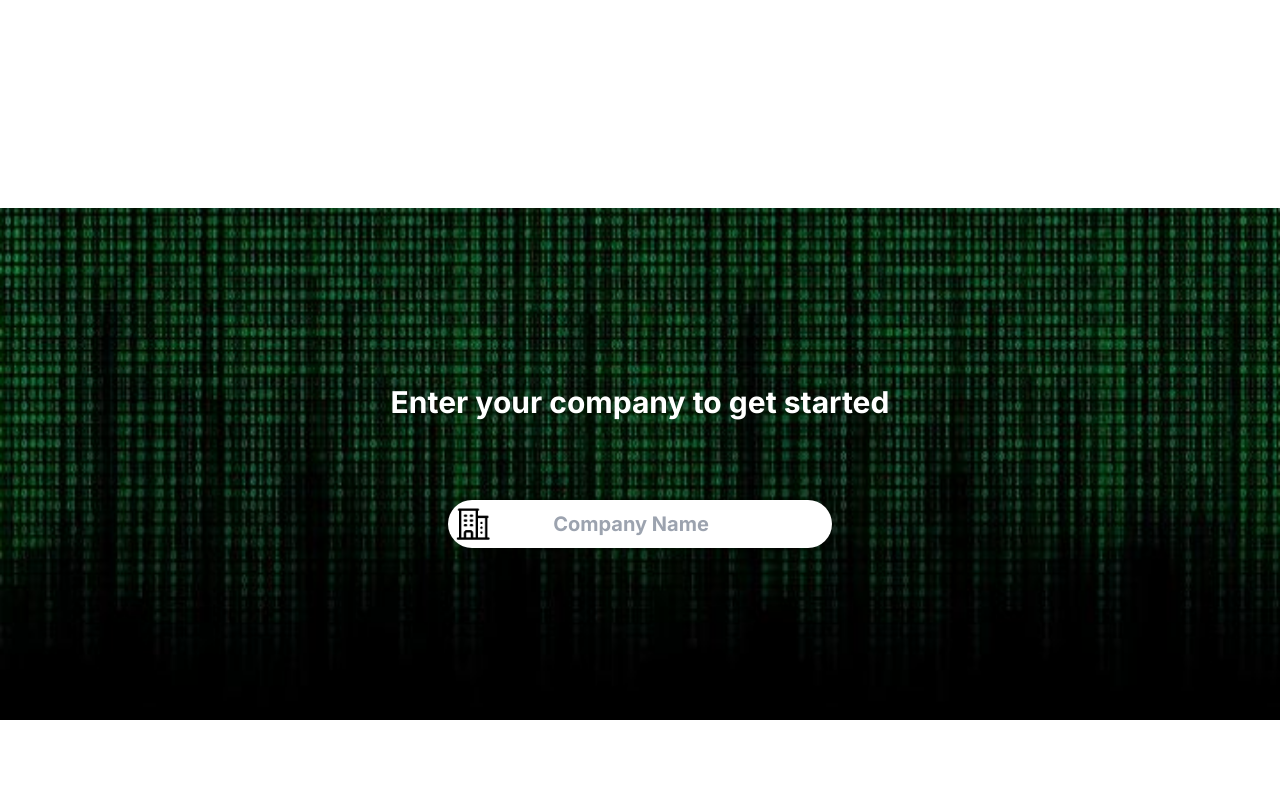
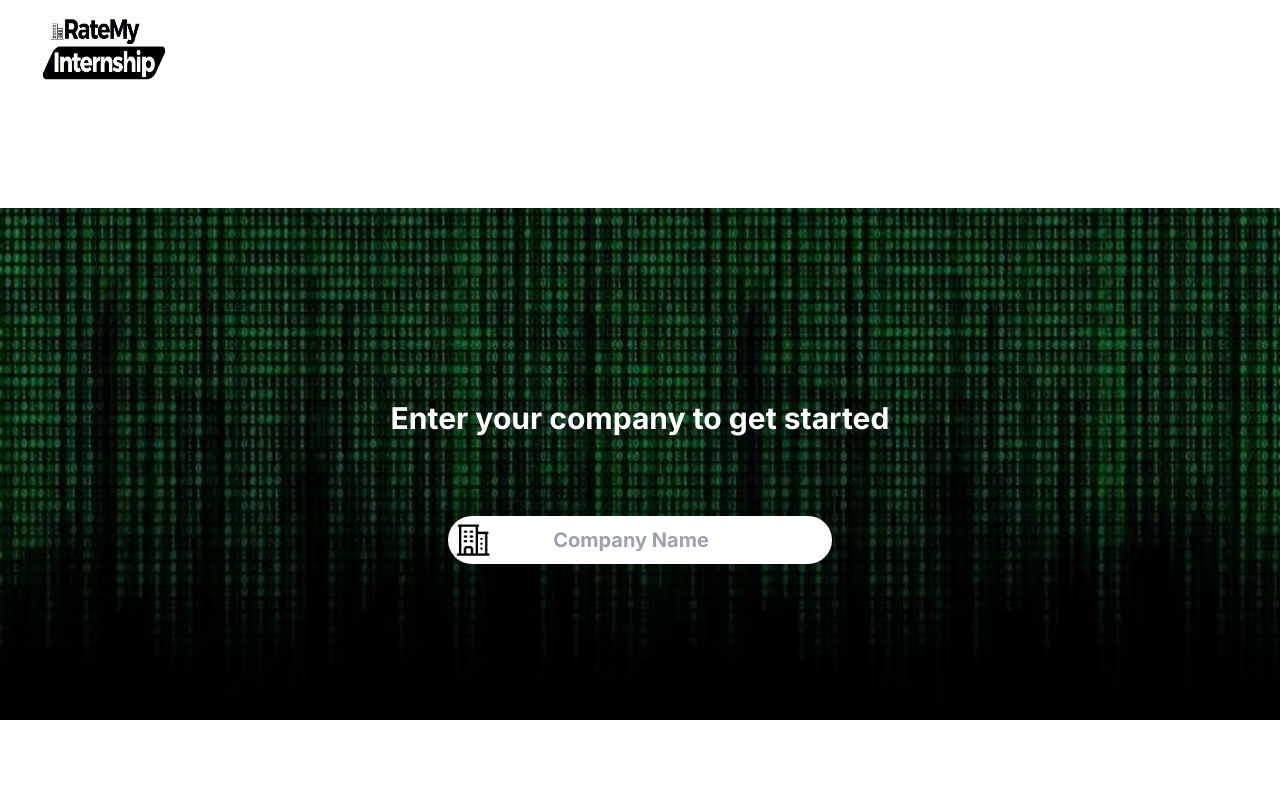
Before and after one commit to ShifuX/rate-my-internship, a Next.js app: page / in a window 1280 px wide. Shown: the top 800 px of the page. Built offline with nearby package versions, Linux system fonts and the light colour scheme; no server answers; the database is empty.

Commit message:
temp logo added

```diff
--- /dev/null
+++ b/src/app/_components/home/Logo.tsx
@@ -0,0 +1,23 @@
+"use client";
+import Image from "next/image";
+import { useRouter } from "next/navigation";
+
+const Logo = () => {
+  const router = useRouter();
+  function RedirectHome() {
+    router.push("/");
+  }
+
+  return (
+    <div>
+      <Image
+        src="/RMI_logo_snip.JPG"
+        alt="Rate My Internship Logo"
+        fill={true}
+        onClick={RedirectHome}
+      />
+    </div>
+  );
+};
+
+export default Logo;
--- a/src/app/_components/index.tsx
+++ b/src/app/_components/index.tsx
@@ -17,3 +17,4 @@ export { default as SlideShow } from "./home/SlideShow";
 export { default as RoleSelector } from "./result_page/RoleSelector";
 export { default as ReviewList } from "./result_page/ReviewList";
 export { default as SignOut } from "./moderator/SignOut";
+export { default as Logo } from "./home/Logo";
--- a/src/app/_components/result_page/NavBar.tsx
+++ b/src/app/_components/result_page/NavBar.tsx
@@ -1,9 +1,12 @@
-import { SearchBar } from "..";
+import { Logo, SearchBar } from "..";
 
 const NavBar = () => {
   return (
     <div className="bg-black w-screen h-16">
-      <div className="pl-96 pt-3 flex space-x-6">
+      <div className="pl-10 pt-3 flex space-x-6">
+        <div className="relative w-24 h-10 mr-96">
+          <Logo />
+        </div>
         <div className=" text-white text-3xl font-bold">Company</div>
         <SearchBar location="nav" />
       </div>
--- a/src/app/page.tsx
+++ b/src/app/page.tsx
@@ -1,5 +1,5 @@
 import Image from "next/image";
-import { SearchBar, SlideShow } from "./_components";
+import { Logo, SearchBar, SlideShow } from "./_components";
 import prisma from "./db";
 
 async function getCompanyImages() {
@@ -20,8 +20,11 @@ export default async function Home() {
 
   return (
     <>
-      <div className="h-screen text-center pt-96">
-        <div className="text-3xl text-center font-bold text-white pb-20">
+      <div className="relative w-32 h-16 ml-10 mt-4">
+        <Logo />
+      </div>
+      <div className="h-screen text-center pt-72">
+        <div className="text-3xl text-center font-bold text-white pb-20 pt-8">
           <h2>Enter your company to get started</h2>
         </div>
         <div className="w-full h-128 absolute -z-10 top-52">
```
Also changed, not shown: public/RMI_logo_snip.JPG (added).
